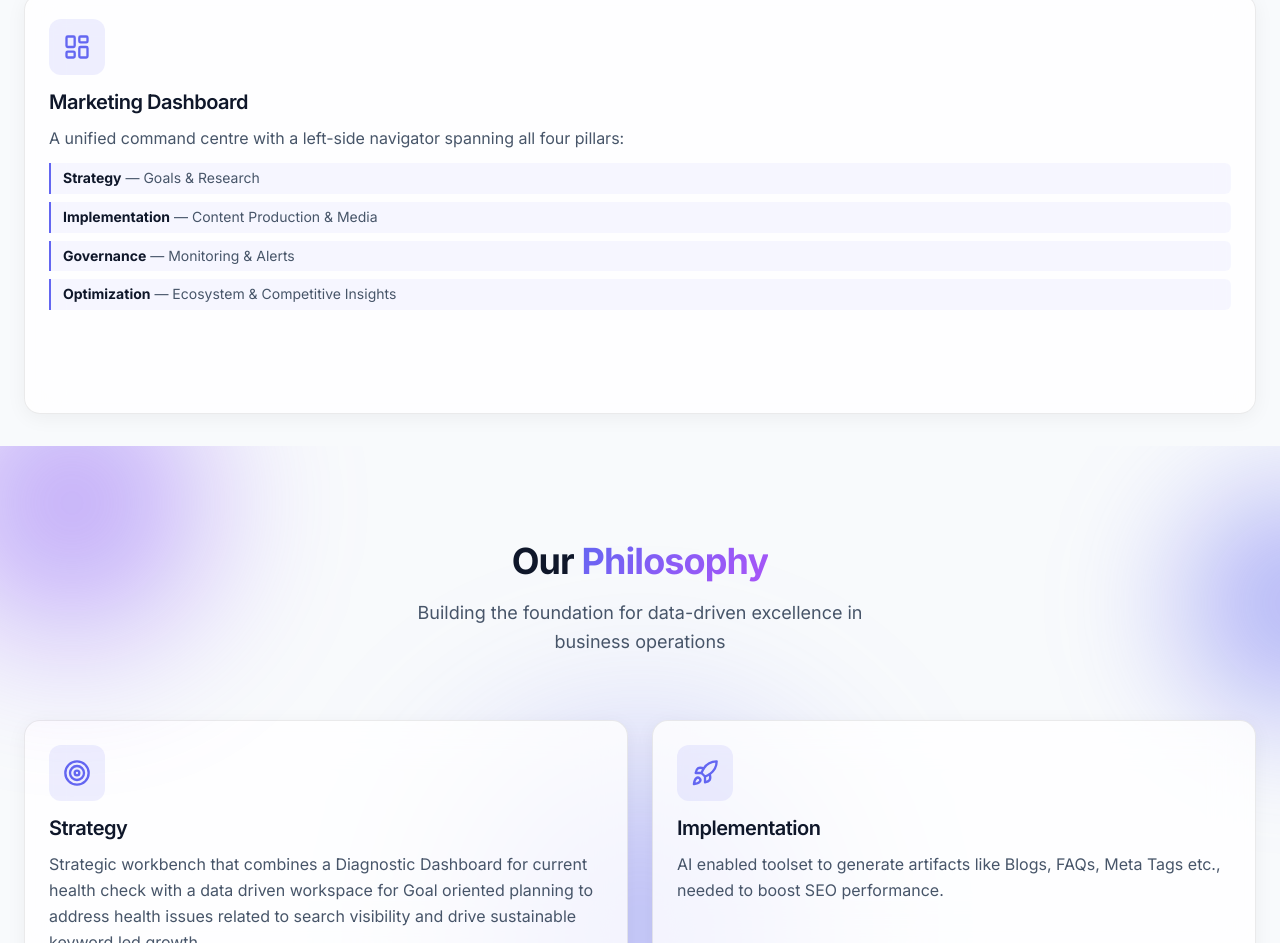
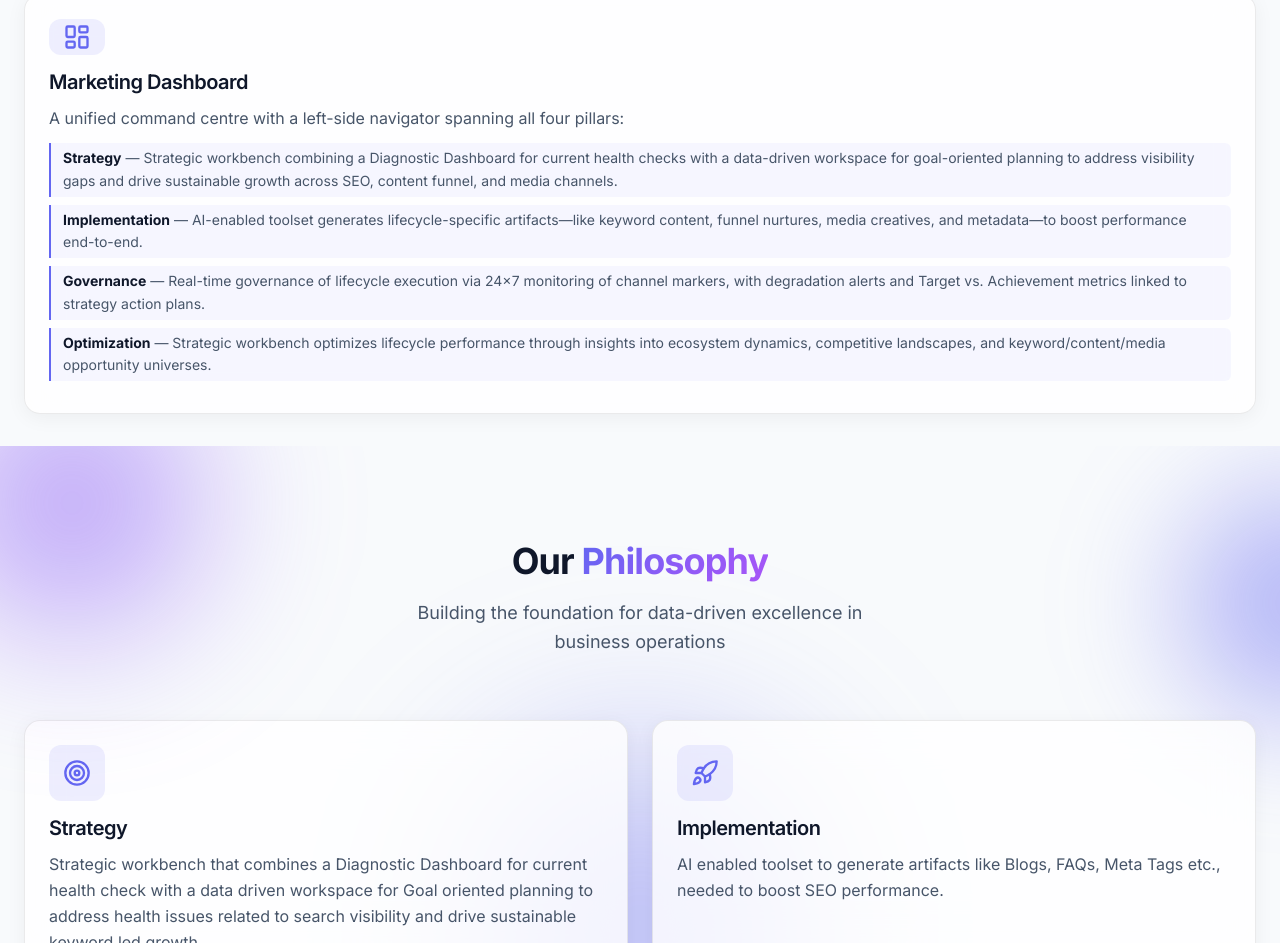
Before and after one commit to around-a-bit/4Sight-web-frontend, a React (Vite) app: page / in a window 1280 px wide. Shown: the part 943-1886 px from the top of the page. Built offline with nearby package versions, Linux system fonts and the light colour scheme; no server answers.

Commit message:
changes in sigo texts

```diff
--- a/src/components/home/EthosSection.jsx
+++ b/src/components/home/EthosSection.jsx
@@ -21,10 +21,10 @@ const marketingDashboardStatement = {
         <>
             A unified command centre with a left-side navigator spanning all four pillars:
             <ul className="md-nav-list">
-                <li><strong>Strategy</strong> — Goals &amp; Research</li>
-                <li><strong>Implementation</strong> — Content Production &amp; Media</li>
-                <li><strong>Governance</strong> — Monitoring &amp; Alerts</li>
-                <li><strong>Optimization</strong> — Ecosystem &amp; Competitive Insights</li>
+                <li><strong>Strategy</strong> — Strategic workbench combining a Diagnostic Dashboard for current health checks with a data-driven workspace for goal-oriented planning to address visibility gaps and drive sustainable growth across SEO, content funnel, and media channels.</li>
+                <li><strong>Implementation</strong> — AI-enabled toolset generates lifecycle-specific artifacts—like keyword content, funnel nurtures, media creatives, and metadata—to boost performance end-to-end.</li>
+                <li><strong>Governance</strong> — Real-time governance of lifecycle execution via 24×7 monitoring of channel markers, with degradation alerts and Target vs. Achievement metrics linked to strategy action plans.</li>
+                <li><strong>Optimization</strong> — Strategic workbench optimizes lifecycle performance through insights into ecosystem dynamics, competitive landscapes, and keyword/content/media opportunity universes.</li>
             </ul>
         </>
     ),
```
